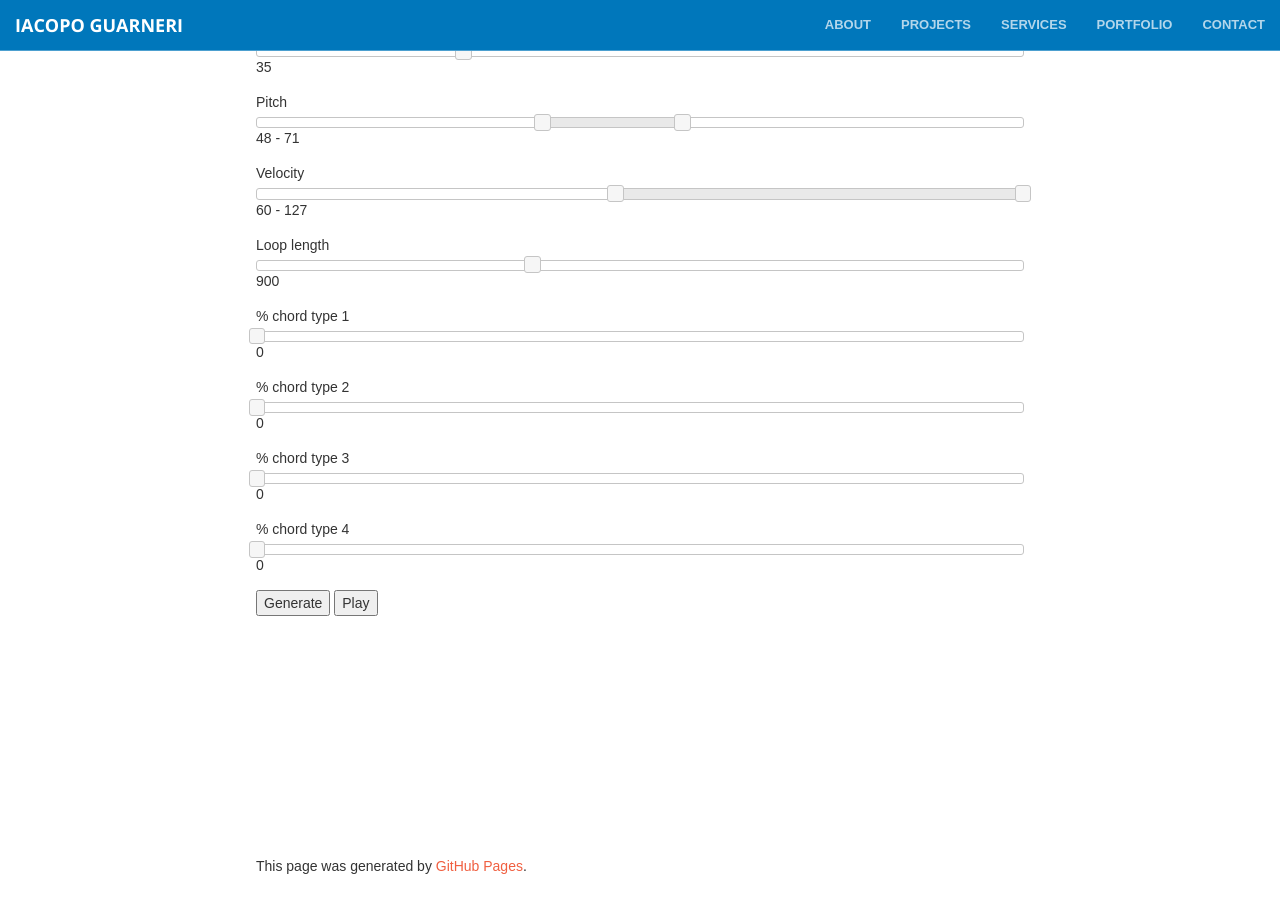
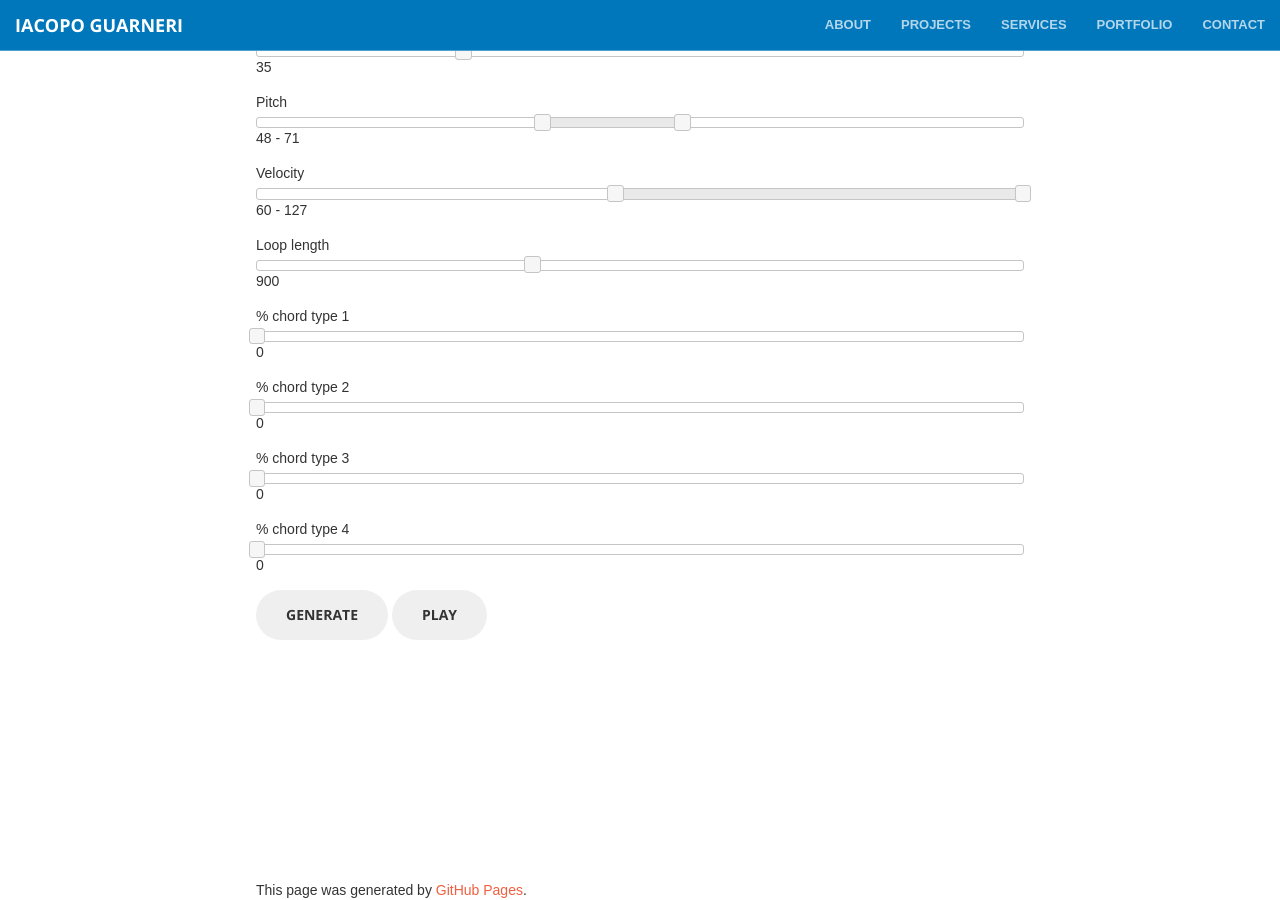
Before and after one commit to iacoposk8/iacoposk8.github.io, a Jekyll site: the page built from projects/random_midi_generator/index.html, in a window 1280 px wide and 900 px high, scrolled down 321 px. Built offline with Jekyll 4.4.1, drawn with Linux system fonts in a browser that asks for light colours; before the commit the page ends 1197 px from its top, so only the background shows below that.

Commit message:
Update index.html

```diff
--- a/projects/random_midi_generator/index.html
+++ b/projects/random_midi_generator/index.html
@@ -85,8 +85,8 @@
 	</div>
 
 	<div id="action">
-		<button id="generate">Generate</button>
-		<button id="create">Play</button>
+		<button id="generate" class="btn btn-secondary btn-xl">Generate</button>
+		<button id="create" class="btn btn-secondary btn-xl">Play</button>
 		<div id="download"></div>
 	</div>
 
```
